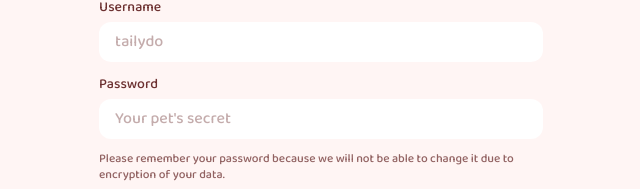
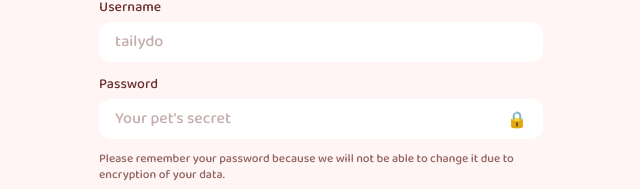
Before and after one commit to chronohubtech/Taily, a React (Vite) app: page /create-account in a window 1280 px wide. Shown: the part 195-384 px from the top of the page, without its empty margins (319-959 px from the left). Built offline with nearby package versions, Linux system fonts and the light colour scheme.

Commit message:
:sparkles: Password visibility toggle added

```diff
--- a/src/components/input-field/input-field.component.jsx
+++ b/src/components/input-field/input-field.component.jsx
@@ -1,6 +1,17 @@
+import { useState } from 'react';
 import './input-field.style.css';
 
 export function InputField({ label, ...otherProps }) {
+  const [isPasswordVisible, setIsPasswordVisible] = useState(false);
+
+  const passwordVisibility = (event) => {
+    event.preventDefault();
+
+    setIsPasswordVisible(!isPasswordVisible);
+  };
+
+  const isInputTypePassword = otherProps.type === 'password';
+
   return (
     <div className={'input__container'}>
       <label htmlFor="username">{label}</label>
@@ -12,7 +23,17 @@ export function InputField({ label, ...otherProps }) {
         spellCheck="false"
         data-gramm="false"
         data-ms-editor="false"
+        type={isInputTypePassword ? (isPasswordVisible ? 'text' : 'password') : otherProps.type}
       />
+
+      {isInputTypePassword && (
+        <button
+          onClick={passwordVisibility}
+          className={'password-toggle'}
+          title={isPasswordVisible ? 'Show password' : 'Hide password'}>
+          {isPasswordVisible ? '🔓' : '🔒'}
+        </button>
+      )}
     </div>
   );
 }
--- a/src/components/input-field/input-field.style.css
+++ b/src/components/input-field/input-field.style.css
@@ -1,5 +1,5 @@
 .input__container {
-  @apply block w-full;
+  @apply block w-full relative;
 }
 
 .input__container > label {
@@ -9,3 +9,7 @@
 .input__container > input {
   @apply outline-primary rounded-[12px] px-[16px] py-[8px] block w-full font-medium text-base placeholder:text-dark-1/40;
 }
+
+.input__container .password-toggle {
+  @apply absolute top-[35px] right-4;
+}
```
